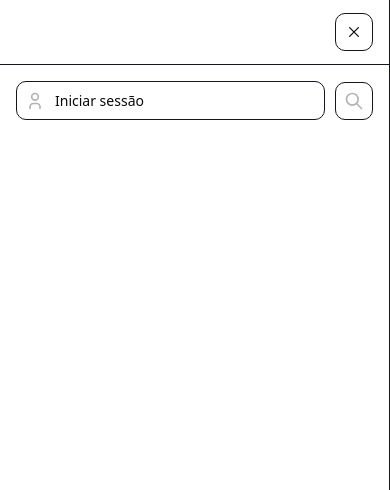
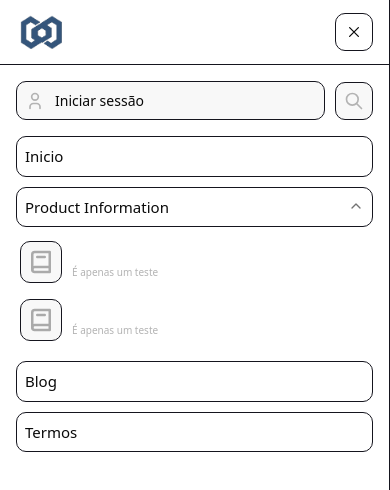
Before and after one commit to vbzt/Nomuz, a Next.js app in the folder frontend/: page / in a window 390 px wide. Both pictures are taken after a click on the button 351 px from the left and 32 px from the top of the page. Shown: the top 490 px of the page. Built offline with nearby package versions, Linux system fonts and the light colour scheme.

Commit message:
refactor: Revamped mobile menu + finishes

```diff
--- a/frontend/package.json
+++ b/frontend/package.json
@@ -9,6 +9,7 @@
     "lint": "next lint"
   },
   "dependencies": {
+    "@radix-ui/react-accordion": "^1.2.11",
     "@radix-ui/react-checkbox": "^1.3.2",
     "@radix-ui/react-dialog": "^1.1.14",
     "@radix-ui/react-label": "^2.1.7",
--- /dev/null
+++ b/frontend/src/components/CustomNavigationMenuMobile/index.tsx
@@ -0,0 +1,54 @@
+import {
+    Accordion,
+    AccordionContent,
+    AccordionItem,
+    AccordionTrigger,
+} from "@/components/ui/accordion"
+import { TbBook2 } from "react-icons/tb";
+
+export default function CustomNavigationMenuMobile() {
+    const itemsServices = [
+        {
+            title: 'Teste',
+            desc: 'É apenas um teste',
+            icon: <TbBook2 />,
+            link: '/'
+        },
+        {
+            title: 'Teste',
+            desc: 'É apenas um teste',
+            icon: <TbBook2 />,
+            link: '/'
+        }
+    ]
+
+    function handleNavigate(link: string) {
+        window.location.href = `${link}`
+    }
+
+    return (
+        <>
+            <a className="w-full text-[15px] border border-[#15151e] p-[8px] rounded-[10px] mb-[10px]" href="/">Inicio</a>
+            <Accordion type="single" collapsible className="w-full" defaultValue="item-1">
+                <AccordionItem value="item-1">
+                    <AccordionTrigger className="w-full text-[15px] border border-[#15151e] p-[8px] rounded-[10px] mb-[10px]">Product Information</AccordionTrigger>
+                    <AccordionContent className="flex flex-col gap-4 text-balance">
+                        <ul className="flex items-center justify-center p-[0px] flex-col">
+                            {itemsServices.map((item) => (
+                                <li onClick={() => handleNavigate(item.link)} className="flex items-center justify-start p-1 rounded-[10px] flex-row w-[100%] hover:bg-[#36577d19] transition duration-[0.2s] cursor-pointer ease-in-out mb-[8px] last:mb-[0px]">
+                                    <p className="text-[30px] mr-[10px] text-[#aaaaaa] p-[5px] bg-[#5757570a] rounded-[10px] border border-[#15151e]">{item.icon}</p>
+                                    <div className="flex items-start justify-start flex-col">
+                                        <h1 className="text-[14px] text-[#fff]">{item.title}</h1>
+                                        <p className="text-[10px] text-[#b3b3b3]">{item.desc}</p>
+                                    </div>
+                                </li>
+                            ))}
+                        </ul>
+                    </AccordionContent>
+                </AccordionItem>
+            </Accordion>
+            <a className="w-full text-[15px] border border-[#15151e] p-[8px] rounded-[10px] mb-[10px]" href="/">Blog</a>
+            <a className="w-full text-[15px] border border-[#15151e] p-[8px] rounded-[10px] mb-[10px]" href="/">Termos</a>
+        </>
+    )
+}
--- a/frontend/src/components/MenuMobile/index.tsx
+++ b/frontend/src/components/MenuMobile/index.tsx
@@ -11,6 +11,9 @@ import { TbMenu } from "react-icons/tb";
 import { IoCloseOutline } from "react-icons/io5";
 import { TbSearch } from "react-icons/tb";
 import { TbUser } from "react-icons/tb";
+import Image from "next/image"
+import icon from '../../../public/icon.png'
+import CustomNavigationMenuMobile from "../CustomNavigationMenuMobile";
 
 export default function MenuMobile() {
     return (
@@ -19,17 +22,21 @@ export default function MenuMobile() {
                 <button className="block p-2 rounded-[10px] border border-[#15151e] md:hidden"><TbMenu size={20} /></button>
             </SheetTrigger>
             <SheetContent side="left">
-                <SheetHeader className="flex h-[65px] items-center justify-between flex-row-reverse px-4 border-b border-[#15151e]">
+                <SheetHeader className="flex h-[65px] items-center justify-between flex-row px-4 border-b border-[#15151e]">
+                    <Image className="h-[50px] w-[50px] mr-[15px]" src={icon} alt="Icon" />
                     <SheetClose asChild>
                         <button className="p-2 rounded-[10px] border border-[#15151e]"><IoCloseOutline size={20} /></button>
                     </SheetClose>
                 </SheetHeader>
                 <div className="px-4 flex justify-center items-center">
-                    <button onClick={() => window.location.href = '/auth/login'} className="w-full flex items-center justify-start p-2 rounded-[10px] border border-[#15151e] transition duration-[0.2s] cursor-pointer ease-in-out hover:bg-[#ffffff0a]">
+                    <button onClick={() => window.location.href = '/auth/login'} className="w-full flex items-center justify-start bg-[#5757570a] p-[8px] rounded-[10px] border border-[#15151e] transition duration-[0.2s] cursor-pointer ease-in-out hover:bg-[#ffffff0a]">
                         <TbUser size={20} className="transition duration-[0.2s] ease-in-out text-[#b3b3b3] hover:text-[#fff]" />
                         <p className="text-[14px] ml-[10px]">Iniciar sessão</p>
                     </button>
-                    <button className="block p-2 rounded-[10px] border border-[#15151e] ml-[10px]"><TbSearch size={20} className="transition duration-[0.2s] ease-in-out text-[#b3b3b3] hover:text-[#fff]" /></button>
+                    <button className="block p-[8px] rounded-[10px] border border-[#15151e] bg-[#5757570a] ml-[10px]"><TbSearch size={20} className="transition duration-[0.2s] ease-in-out text-[#b3b3b3] hover:text-[#fff]" /></button>
+                </div>
+                <div className="flex items-start justify-center flex-col px-4">
+                    <CustomNavigationMenuMobile />
                 </div>
             </SheetContent>
         </Sheet>
--- /dev/null
+++ b/frontend/src/components/ui/accordion.tsx
@@ -0,0 +1,64 @@
+import * as React from "react"
+import * as AccordionPrimitive from "@radix-ui/react-accordion"
+import { ChevronDownIcon } from "lucide-react"
+
+import { cn } from "@/lib/utils"
+
+function Accordion({
+  ...props
+}: React.ComponentProps<typeof AccordionPrimitive.Root>) {
+  return <AccordionPrimitive.Root data-slot="accordion" {...props} />
+}
+
+function AccordionItem({
+  className,
+  ...props
+}: React.ComponentProps<typeof AccordionPrimitive.Item>) {
+  return (
+    <AccordionPrimitive.Item
+      data-slot="accordion-item"
+      className={cn("border-b last:border-b-0", className)}
+      {...props}
+    />
+  )
+}
+
+function AccordionTrigger({
+  className,
+  children,
+  ...props
+}: React.ComponentProps<typeof AccordionPrimitive.Trigger>) {
+  return (
+    <AccordionPrimitive.Header className="flex">
+      <AccordionPrimitive.Trigger
+        data-slot="accordion-trigger"
+        className={cn(
+          "focus-visible:border-ring focus-visible:ring-ring/50 flex flex-1 items-start justify-between gap-4 rounded-md py-4 text-left transition-all outline-none hover:underline focus-visible:ring-[3px] disabled:pointer-events-none disabled:opacity-50 [&[data-state=open]>svg]:rotate-180",
+          className
+        )}
+        {...props}
+      >
+        {children}
+        <ChevronDownIcon className="text-muted-foreground pointer-events-none size-4 shrink-0 translate-y-0.5 transition-transform duration-200" />
+      </AccordionPrimitive.Trigger>
+    </AccordionPrimitive.Header>
+  )
+}
+
+function AccordionContent({
+  className,
+  children,
+  ...props
+}: React.ComponentProps<typeof AccordionPrimitive.Content>) {
+  return (
+    <AccordionPrimitive.Content
+      data-slot="accordion-content"
+      className="data-[state=closed]:animate-accordion-up data-[state=open]:animate-accordion-down overflow-hidden text-sm"
+      {...props}
+    >
+      <div className={cn("pt-0 pb-4", className)}>{children}</div>
+    </AccordionPrimitive.Content>
+  )
+}
+
+export { Accordion, AccordionItem, AccordionTrigger, AccordionContent }
```
Also changed, not shown: 1 other file (tests, documents, lock files or other folders).
